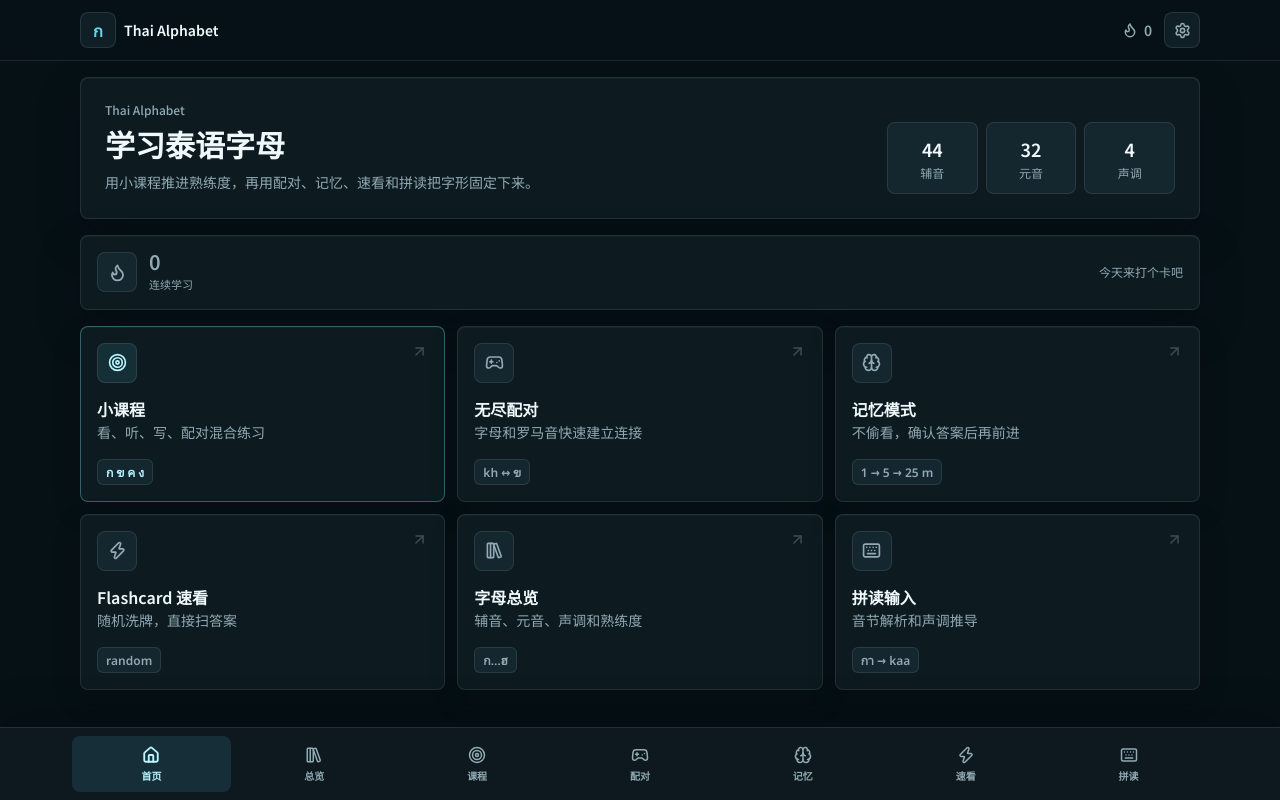
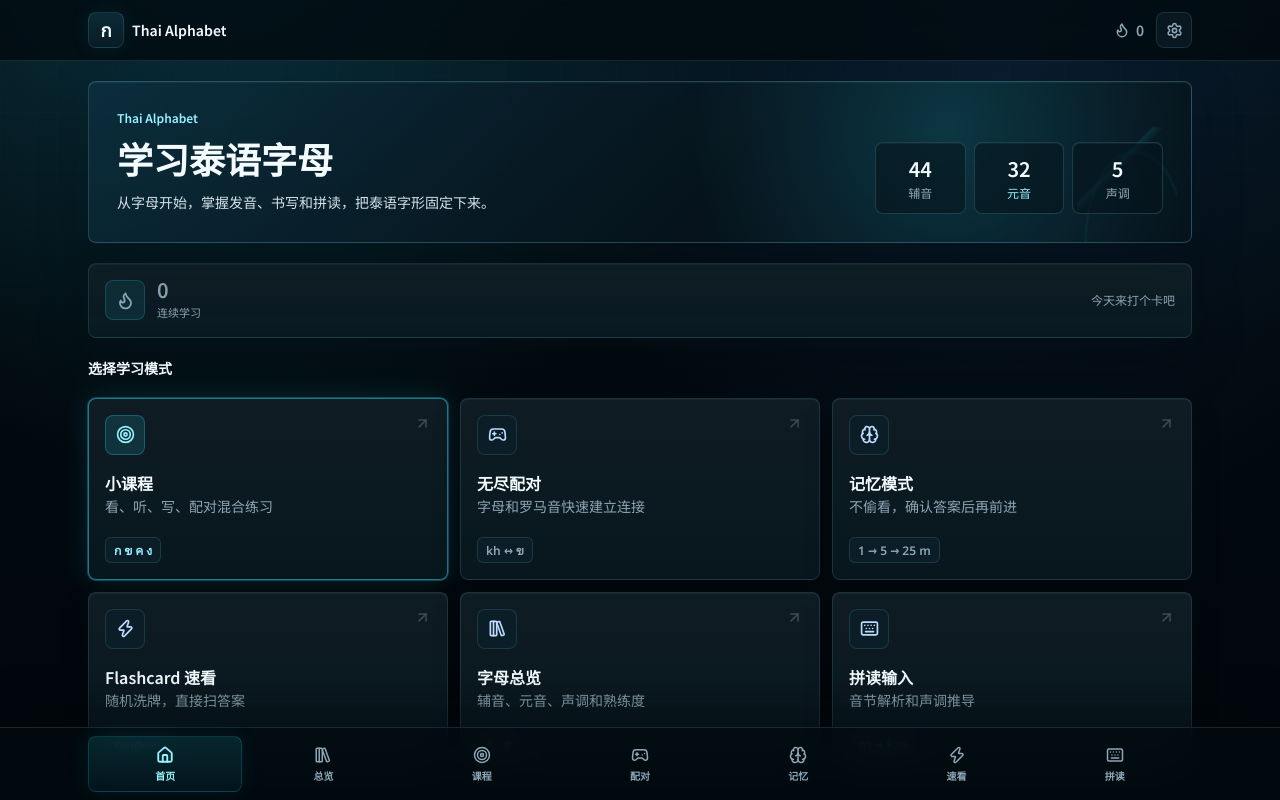
Before and after one commit to Charlot316/ThaiAlphabet, a Next.js app: page / in a window 1280 px wide. Built offline with nearby package versions, Linux system fonts and the light colour scheme.

Commit message:
Restyle app with refined dark UI

```diff
--- a/src/app/globals.css
+++ b/src/app/globals.css
@@ -14,29 +14,35 @@
 
 :root {
   color-scheme: dark;
-  --duo-green: #5ddcf2;
-  --duo-green-d: #b9f5ff;
-  --duo-green-shadow: rgba(93, 220, 242, 0.16);
-  --duo-blue: #8bbcff;
-  --duo-blue-d: #c0dcff;
-  --duo-purple: #b7a8ff;
+  --duo-green: #28d7f4;
+  --duo-green-d: #97f2ff;
+  --duo-green-shadow: rgba(40, 215, 244, 0.18);
+  --duo-blue: #80b8ff;
+  --duo-blue-d: #bddbff;
+  --duo-purple: #aa9cff;
   --duo-purple-d: #d4ccff;
-  --duo-orange: #f1b36d;
-  --duo-orange-d: #ffd5a2;
-  --duo-yellow: #ecd47a;
-  --duo-red: #ff7f92;
-  --duo-red-d: #ffb0ba;
-  --duo-bg: #061116;
-  --duo-card: #0d1a20;
-  --duo-line: rgba(204, 230, 238, 0.11);
-  --duo-line-d: rgba(204, 230, 238, 0.2);
-  --duo-text: #eff8fa;
-  --duo-muted: #91aab3;
-  --surface-solid: #101f26;
-  --surface-subtle: #14262e;
-  --surface-pressed: rgba(93, 220, 242, 0.11);
-  --shadow-soft: 0 1px 0 rgba(255, 255, 255, 0.04) inset, 0 18px 44px rgba(0, 8, 13, 0.3);
-  --shadow-small: 0 1px 0 rgba(255, 255, 255, 0.04) inset, 0 10px 28px rgba(0, 8, 13, 0.2);
+  --duo-orange: #f5ad4e;
+  --duo-orange-d: #ffd08a;
+  --duo-yellow: #f4cf5b;
+  --duo-red: #ff6578;
+  --duo-red-d: #ffa0ad;
+  --duo-bg: #020a0f;
+  --duo-card: #06141c;
+  --duo-line: rgba(130, 220, 245, 0.14);
+  --duo-line-d: rgba(130, 220, 245, 0.28);
+  --duo-text: #f3fbff;
+  --duo-muted: #8ea7b5;
+  --surface-solid: #081720;
+  --surface-subtle: #0b1d27;
+  --surface-pressed: rgba(40, 215, 244, 0.12);
+  --shadow-soft:
+    0 1px 0 rgba(255, 255, 255, 0.055) inset,
+    0 22px 50px rgba(0, 9, 16, 0.32),
+    0 0 42px rgba(23, 182, 216, 0.045);
+  --shadow-small:
+    0 1px 0 rgba(255, 255, 255, 0.045) inset,
+    0 12px 28px rgba(0, 9, 16, 0.24);
+  --shadow-cyan: 0 0 0 1px rgba(40, 215, 244, 0.28), 0 0 28px rgba(40, 215, 244, 0.14);
 }
 
 html, body {
@@ -50,13 +56,29 @@ html, body {
 
 body {
   background-color: var(--duo-bg);
-  background-image: linear-gradient(180deg, #0b1921 0%, #061116 44%, #040a0d 100%);
+  background-image:
+    radial-gradient(circle at 18% -8%, rgba(40, 215, 244, 0.16), transparent 34rem),
+    radial-gradient(circle at 78% 8%, rgba(59, 130, 246, 0.1), transparent 30rem),
+    linear-gradient(180deg, #04121a 0%, #020a0f 42%, #01070b 100%);
   color: var(--duo-text);
   font-family: "Noto Sans SC", "Inter", "Droid Sans Thai", "Noto Sans Thai Looped", "Noto Sans Thai",
     ui-sans-serif, system-ui, -apple-system, "Segoe UI",
     "Helvetica Neue", "Leelawadee UI", "Tahoma", sans-serif;
   font-weight: 500;
   letter-spacing: 0;
+}
+
+body::before {
+  content: "";
+  position: fixed;
+  inset: 0;
+  z-index: -1;
+  pointer-events: none;
+  background-image:
+    linear-gradient(rgba(130, 220, 245, 0.035) 1px, transparent 1px),
+    linear-gradient(90deg, rgba(130, 220, 245, 0.03) 1px, transparent 1px);
+  background-size: 56px 56px;
+  mask-image: linear-gradient(180deg, rgba(0, 0, 0, 0.5), transparent 72%);
 }
 
 .thai-big {
@@ -83,7 +105,7 @@ body {
     letter-spacing: 0;
   }
   .btn:hover:not(:disabled) {
-    transform: none;
+    transform: translateY(-1px);
   }
   .btn:disabled {
     @apply cursor-not-allowed opacity-45;
@@ -91,16 +113,17 @@ body {
 
   .btn-primary {
     @apply btn;
-    background: var(--duo-green);
-    color: #06100e;
-    box-shadow: none;
+    background: linear-gradient(180deg, #49e3fa 0%, var(--duo-green) 100%);
+    color: #021016;
+    border-color: rgba(151, 242, 255, 0.42);
+    box-shadow: var(--shadow-cyan);
   }
 
   .btn-blue {
     @apply btn;
-    background: color-mix(in srgb, var(--duo-blue) 7%, var(--duo-card));
+    background: color-mix(in srgb, var(--duo-blue) 9%, var(--duo-card));
     color: var(--duo-blue-d);
-    border-color: color-mix(in srgb, var(--duo-blue) 18%, transparent);
+    border-color: color-mix(in srgb, var(--duo-blue) 24%, transparent);
   }
 
   .btn-purple {
@@ -112,26 +135,29 @@ body {
 
   .btn-orange {
     @apply btn;
-    background: color-mix(in srgb, var(--duo-orange) 8%, var(--duo-card));
+    background: color-mix(in srgb, var(--duo-orange) 10%, var(--duo-card));
     color: var(--duo-orange-d);
     border-color: color-mix(in srgb, var(--duo-orange) 18%, transparent);
   }
 
   .btn-red {
     @apply btn;
-    background: color-mix(in srgb, var(--duo-red) 7%, var(--duo-card));
+    background: color-mix(in srgb, var(--duo-red) 10%, var(--duo-card));
     color: var(--duo-red-d);
     border-color: color-mix(in srgb, var(--duo-red) 18%, transparent);
   }
 
   .btn-ghost {
     @apply btn;
-    background: var(--surface-subtle);
+    background: linear-gradient(180deg, rgba(255, 255, 255, 0.035), rgba(255, 255, 255, 0.012)), var(--surface-subtle);
     color: var(--duo-text);
     border-color: var(--duo-line);
     box-shadow: none;
   }
-  .btn-ghost:hover:not(:disabled) { background: var(--surface-pressed); }
+  .btn-ghost:hover:not(:disabled) {
+    background: var(--surface-pressed);
+    border-color: var(--duo-line-d);
+  }
 
   /* 选项按钮（答题时使用） */
   .opt {
@@ -140,10 +166,12 @@ body {
     min-width: 0;
     max-width: 100%;
     overflow-wrap: anywhere;
-    background: var(--duo-card);
+    background:
+      linear-gradient(180deg, rgba(255, 255, 255, 0.035), rgba(255, 255, 255, 0.006)),
+      var(--duo-card);
     color: var(--duo-text);
     border: 1px solid var(--duo-line);
-    box-shadow: none;
+    box-shadow: var(--shadow-small);
   }
   .opt:hover:not(:disabled) {
     border-color: var(--duo-line-d);
@@ -151,14 +179,16 @@ body {
   }
 
   .opt-selected {
-    border-color: var(--duo-blue) !important;
-    background: color-mix(in srgb, var(--duo-blue) 13%, var(--duo-card));
-    color: var(--duo-blue);
+    border-color: var(--duo-green) !important;
+    background: color-mix(in srgb, var(--duo-green) 13%, var(--duo-card));
+    color: var(--duo-green-d);
+    box-shadow: var(--shadow-cyan);
   }
   .opt-correct {
     border-color: var(--duo-green) !important;
-    background: color-mix(in srgb, var(--duo-green) 15%, var(--duo-card));
+    background: color-mix(in srgb, var(--duo-green) 12%, var(--duo-card));
     color: var(--duo-green-d);
+    box-shadow: var(--shadow-cyan);
   }
   .opt-wrong {
     border-color: var(--duo-red) !important;
@@ -170,13 +200,17 @@ body {
   /* 卡片 */
   .card {
     @apply rounded-lg p-4;
-    background: var(--duo-card);
+    background:
+      linear-gradient(180deg, rgba(255, 255, 255, 0.035), rgba(255, 255, 255, 0.008)),
+      var(--duo-card);
     border: 1px solid var(--duo-line);
     box-shadow: none;
   }
   .card-soft {
     @apply rounded-lg p-4;
-    background: var(--duo-card);
+    background:
+      linear-gradient(180deg, rgba(255, 255, 255, 0.045), rgba(255, 255, 255, 0.01)),
+      color-mix(in srgb, var(--duo-card) 92%, #0b2734);
     border: 1px solid var(--duo-line);
     box-shadow: var(--shadow-soft);
     backdrop-filter: none;
@@ -201,12 +235,12 @@ body {
   /* 进度条 */
   .progress-track {
     @apply relative h-2 w-full overflow-hidden rounded-full;
-    background: var(--duo-line);
+    background: rgba(130, 220, 245, 0.12);
   }
   .progress-fill {
     @apply h-full rounded-full transition-[width] duration-500;
-    background: var(--duo-green);
-    box-shadow: none;
+    background: linear-gradient(90deg, var(--duo-green), #61f4ff);
+    box-shadow: 0 0 18px rgba(40, 215, 244, 0.28);
   }
 
   /* 顶部状态条徽章 */
@@ -231,7 +265,7 @@ body {
     flex-shrink: 0;
   }
   .feedback-ok {
-    background: color-mix(in srgb, var(--duo-green) 13%, var(--duo-card));
+    background: color-mix(in srgb, var(--duo-green) 11%, var(--duo-card));
     color: var(--duo-green-d);
     border: 1px solid color-mix(in srgb, var(--duo-green) 35%, transparent);
   }
--- a/src/app/layout.tsx
+++ b/src/app/layout.tsx
@@ -13,7 +13,7 @@ export const viewport: Viewport = {
   width: "device-width",
   initialScale: 1,
   maximumScale: 1,
-  themeColor: "#061116",
+  themeColor: "#020a0f",
 };
 
 export default function RootLayout({ children }: { children: React.ReactNode }) {
--- a/src/app/page.tsx
+++ b/src/app/page.tsx
@@ -31,34 +31,54 @@ const MODES: ModeCard[] = [
 
 export default function Home() {
   return (
-    <div className="space-y-4">
-      <section className="card-soft p-5 sm:p-6">
+    <div className="space-y-5">
+      <section
+        className="card-soft relative overflow-hidden p-6 sm:p-7"
+        style={{
+          background:
+            "radial-gradient(circle at 78% 30%, rgba(40, 215, 244, 0.18), transparent 16rem), linear-gradient(135deg, rgba(13, 49, 66, 0.72), rgba(6, 20, 28, 0.96) 58%)",
+          borderColor: "rgba(130, 220, 245, 0.24)",
+        }}
+      >
+        <div
+          className="pointer-events-none absolute -right-10 bottom-0 hidden h-44 w-48 opacity-25 sm:block"
+          aria-hidden
+          style={{
+            background:
+              "linear-gradient(135deg, transparent 47%, rgba(40, 215, 244, 0.45) 48%, transparent 51%), radial-gradient(ellipse at 50% 100%, transparent 35%, rgba(40, 215, 244, 0.26) 36%, transparent 38%)",
+            clipPath: "polygon(50% 0, 60% 18%, 60% 35%, 72% 35%, 72% 100%, 20% 100%, 20% 45%, 34% 45%, 34% 20%)",
+          }}
+        />
         <div className="flex flex-col gap-6 md:flex-row md:items-end md:justify-between">
-          <div>
-            <div className="text-xs font-medium" style={{ color: "var(--duo-muted)" }}>
+          <div className="relative z-10">
+            <div className="text-xs font-semibold" style={{ color: "var(--duo-green-d)" }}>
               Thai Alphabet
             </div>
-            <h1 className="mt-2 text-2xl font-semibold leading-tight sm:text-3xl">
+            <h1 className="mt-3 text-3xl font-semibold leading-tight sm:text-4xl">
               学习泰语字母
             </h1>
-            <p className="mt-2 max-w-xl text-sm leading-6" style={{ color: "var(--duo-muted)" }}>
-              用小课程推进熟练度，再用配对、记忆、速看和拼读把字形固定下来。
+            <p className="mt-3 max-w-xl text-sm leading-6" style={{ color: "color-mix(in srgb, var(--duo-text) 72%, var(--duo-muted))" }}>
+              从字母开始，掌握发音、书写和拼读，把泰语字形固定下来。
             </p>
           </div>
 
-          <div className="grid grid-cols-3 gap-2 text-center text-xs md:min-w-72">
+          <div className="relative z-10 grid grid-cols-3 gap-2 text-center text-xs md:min-w-72">
             {[
               ["44", "辅音"],
               ["32", "元音"],
-              ["4", "声调"],
+              ["5", "声调"],
             ].map(([value, label]) => (
               <div
                 key={label}
                 className="rounded-lg border p-3"
-                style={{ borderColor: "var(--duo-line)", background: "var(--surface-subtle)" }}
+                style={{
+                  borderColor: "rgba(130, 220, 245, 0.18)",
+                  background: "rgba(6, 20, 28, 0.58)",
+                  boxShadow: "0 1px 0 rgba(255,255,255,0.045) inset",
+                }}
               >
-                <div className="text-lg font-semibold">{value}</div>
-                <div className="mt-0.5" style={{ color: "var(--duo-muted)" }}>{label}</div>
+                <div className="text-xl font-semibold">{value}</div>
+                <div className="mt-0.5" style={{ color: label === "元音" ? "var(--duo-green-d)" : "var(--duo-muted)" }}>{label}</div>
               </div>
             ))}
           </div>
@@ -67,6 +87,8 @@ export default function Home() {
 
       <HeroStatusBar />
 
+      <div className="text-sm font-semibold" style={{ color: "var(--duo-text)" }}>选择学习模式</div>
+
       <section className="grid grid-cols-1 gap-3 sm:grid-cols-2 lg:grid-cols-3">
         {MODES.map((m) => {
           const Icon = m.icon;
@@ -74,21 +96,22 @@ export default function Home() {
             <Link
               key={m.href}
               href={m.href}
-              className="group block h-full rounded-lg border p-4 transition"
+              className="group block h-full rounded-lg border p-4 transition hover:-translate-y-0.5"
               style={{
-                background: "var(--duo-card)",
-                borderColor: m.primary ? "color-mix(in srgb, var(--duo-green) 28%, var(--duo-line))" : "var(--duo-line)",
-                boxShadow: "var(--shadow-small)",
+                background:
+                  "linear-gradient(180deg, rgba(255,255,255,0.035), rgba(255,255,255,0.008)), var(--duo-card)",
+                borderColor: m.primary ? "color-mix(in srgb, var(--duo-green) 42%, var(--duo-line))" : "var(--duo-line)",
+                boxShadow: m.primary ? "var(--shadow-cyan)" : "var(--shadow-small)",
               }}
             >
-              <div className="flex min-h-[8rem] flex-col justify-between gap-4">
+              <div className="flex min-h-[9.25rem] flex-col justify-between gap-4">
                 <div className="flex items-start justify-between gap-3">
                   <div
                     className="flex h-10 w-10 items-center justify-center rounded-lg border"
                     style={{
-                      background: m.primary ? "var(--surface-pressed)" : "var(--surface-subtle)",
-                      borderColor: "var(--duo-line)",
-                      color: m.primary ? "var(--duo-green-d)" : "var(--duo-muted)",
+                      background: m.primary ? "rgba(40, 215, 244, 0.13)" : "var(--surface-subtle)",
+                      borderColor: m.primary ? "rgba(40, 215, 244, 0.28)" : "var(--duo-line)",
+                      color: m.primary ? "var(--duo-green-d)" : "var(--duo-blue-d)",
                     }}
                   >
                     <Icon size={19} strokeWidth={2.1} />
--- a/src/components/AppMain.tsx
+++ b/src/components/AppMain.tsx
@@ -16,13 +16,13 @@ export default function AppMain({ children }: { children: ReactNode }) {
     <main
       ref={mainRef}
       className="relative isolate w-full flex-1 overflow-y-auto overflow-x-hidden overscroll-x-none"
-      style={{ background: "var(--duo-bg)", contain: "layout paint" }}
+      style={{ background: "transparent", contain: "layout paint" }}
     >
       <div
         key={pathname}
-        className="mx-auto flex min-h-full w-full max-w-2xl md:max-w-3xl lg:max-w-5xl xl:max-w-6xl flex-col px-4 py-4"
+        className="mx-auto flex min-h-full w-full max-w-2xl md:max-w-3xl lg:max-w-5xl xl:max-w-6xl flex-col px-4 py-5 sm:px-5 lg:px-6"
         style={{
-          background: "var(--duo-bg)",
+          background: "transparent",
           paddingBottom: "calc(5rem + env(safe-area-inset-bottom))",
         }}
       >
--- a/src/components/Nav.tsx
+++ b/src/components/Nav.tsx
@@ -30,19 +30,20 @@ export default function Nav() {
       <header
         className="sticky top-0 z-30"
         style={{
-          background: "color-mix(in srgb, var(--duo-bg) 88%, transparent)",
+          background: "color-mix(in srgb, var(--duo-bg) 78%, transparent)",
           borderBottom: "1px solid var(--duo-line)",
-          backdropFilter: "blur(14px)",
+          backdropFilter: "blur(18px)",
         }}
       >
-        <div className="mx-auto flex max-w-2xl items-center justify-between gap-3 px-4 py-3 md:max-w-3xl lg:max-w-5xl xl:max-w-6xl">
+        <div className="mx-auto flex max-w-2xl items-center justify-between gap-3 px-4 py-3 md:max-w-3xl lg:max-w-5xl lg:px-6 xl:max-w-6xl">
           <Link href="/" className="flex items-center gap-2">
             <span
-              className="thai-big inline-flex h-9 w-9 items-center justify-center rounded-lg text-base font-semibold"
+              className="thai-big inline-flex h-9 w-9 items-center justify-center rounded-lg text-lg font-semibold"
               style={{
-                background: "var(--surface-solid)",
+                background: "linear-gradient(180deg, rgba(40, 215, 244, 0.1), rgba(40, 215, 244, 0.025)), var(--surface-solid)",
                 border: "1px solid var(--duo-line)",
-                color: "var(--duo-green)",
+                color: "var(--duo-text)",
+                boxShadow: "0 0 22px rgba(40, 215, 244, 0.08)",
               }}
             >
               ก
@@ -71,14 +72,14 @@ export default function Nav() {
       <nav
         className="fixed bottom-0 left-0 right-0 z-30"
         style={{
-          background: "color-mix(in srgb, var(--duo-card) 94%, var(--duo-bg))",
+          background: "color-mix(in srgb, var(--duo-bg) 82%, transparent)",
           borderTop: "1px solid var(--duo-line)",
-          boxShadow: "0 -14px 36px rgba(0, 0, 0, 0.22)",
-          backdropFilter: "blur(14px)",
+          boxShadow: "0 -18px 42px rgba(0, 6, 10, 0.42)",
+          backdropFilter: "blur(18px)",
           paddingBottom: "env(safe-area-inset-bottom)",
         }}
       >
-        <ul className="mx-auto grid max-w-2xl grid-cols-7 gap-1 px-2 py-2 md:max-w-3xl lg:max-w-5xl xl:max-w-6xl">
+        <ul className="mx-auto grid max-w-2xl grid-cols-7 gap-1 px-2 py-2 md:max-w-3xl lg:max-w-5xl lg:px-6 xl:max-w-6xl">
           {TABS.map((t) => {
             const active = pathname === t.href || (t.href !== "/" && pathname?.startsWith(t.href));
             const Icon = t.icon;
@@ -89,8 +90,9 @@ export default function Nav() {
                   className="flex h-14 flex-col items-center justify-center gap-1 rounded-lg transition"
                   style={{
                     color: active ? "var(--duo-green-d)" : "var(--duo-muted)",
-                    background: active ? "var(--surface-pressed)" : "transparent",
-                    border: "1px solid transparent",
+                    background: active ? "linear-gradient(180deg, rgba(40, 215, 244, 0.13), rgba(40, 215, 244, 0.055))" : "transparent",
+                    border: active ? "1px solid rgba(40, 215, 244, 0.18)" : "1px solid transparent",
+                    boxShadow: active ? "0 0 22px rgba(40, 215, 244, 0.08)" : "none",
                   }}
                 >
                   <Icon size={18} strokeWidth={active ? 2.5 : 2} aria-hidden />
--- a/src/components/StatusBar.tsx
+++ b/src/components/StatusBar.tsx
@@ -29,9 +29,9 @@ export function HeroStatusBar() {
         <div
           className="flex h-10 w-10 items-center justify-center rounded-lg border"
           style={{
-            background: "var(--surface-subtle)",
+            background: "rgba(40, 215, 244, 0.09)",
             color: s.streak > 0 ? "var(--duo-green-d)" : "var(--duo-muted)",
-            borderColor: "var(--duo-line)",
+            borderColor: "rgba(40, 215, 244, 0.2)",
           }}
         >
           <Flame size={19} strokeWidth={2.3} />
```
Also changed, not shown: src/app/endless-match/page.tsx (+23 -14 lines), src/app/overview/page.tsx (+51 -55 lines), src/app/srs/page.tsx (+29 -13 lines), src/components/TraceSvg.tsx (+7 -3 lines).
